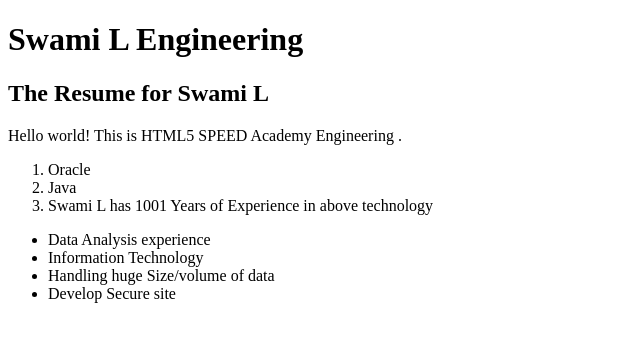
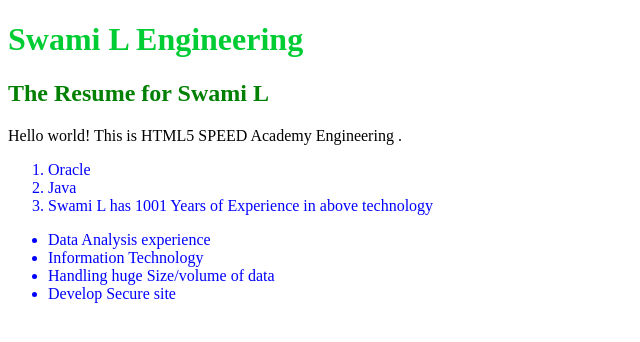
Before and after one commit to swamilal1/swamilal1, a plain HTML site: page index.html in a window 1280 px wide. Shown: the whole page, without its empty margins (0-640 px from the left). Drawn offline with Linux system fonts and the light colour scheme.

Commit message:
Color-commit-v5

```diff
--- a/index.html
+++ b/index.html
@@ -25,19 +25,19 @@
 <body>
 
   <!-- Add your site or application content here -->
-  <h1>Swami L Engineering </h1>
+  <h1 id="head-1-id">Swami L Engineering </h1>
   <h2>The Resume for Swami L </h2>
   <p> Hello world! This is HTML5 SPEED Academy Engineering . </p>
   <ol>
-     <li> Oracle  </li>
-     <li> Java  </li>
-     <li> Swami L  has 1001 Years of Experience in above technology </li>
+     <li class="blue"> Oracle  </li>
+     <li class="blue"> Java  </li>
+     <li class="blue"> Swami L  has 1001 Years of Experience in above technology </li>
   </ol>
   <ul>
-    <li> Data Analysis experience </li>
-    <li> Information Technology   </li>
-    <li> Handling huge Size/volume of data   </li>
-    <li> Develop Secure site  </li>
+    <li class="blue"> Data Analysis experience </li>
+    <li class="blue"> Information Technology   </li>
+    <li class="blue"> Handling huge Size/volume of data   </li>
+    <li class="blue"> Develop Secure site  </li>
   </ul>
 </body>
 
--- a/styles.css
+++ b/styles.css
@@ -0,0 +1,12 @@
+#head-1-id{
+    color:mediumblue;
+}
+#head-1-id{
+    color:hsl(135, 100%, 40%);
+}
+.blue{
+    color:blue;
+}
+h2{
+    color: green;
+}
```
